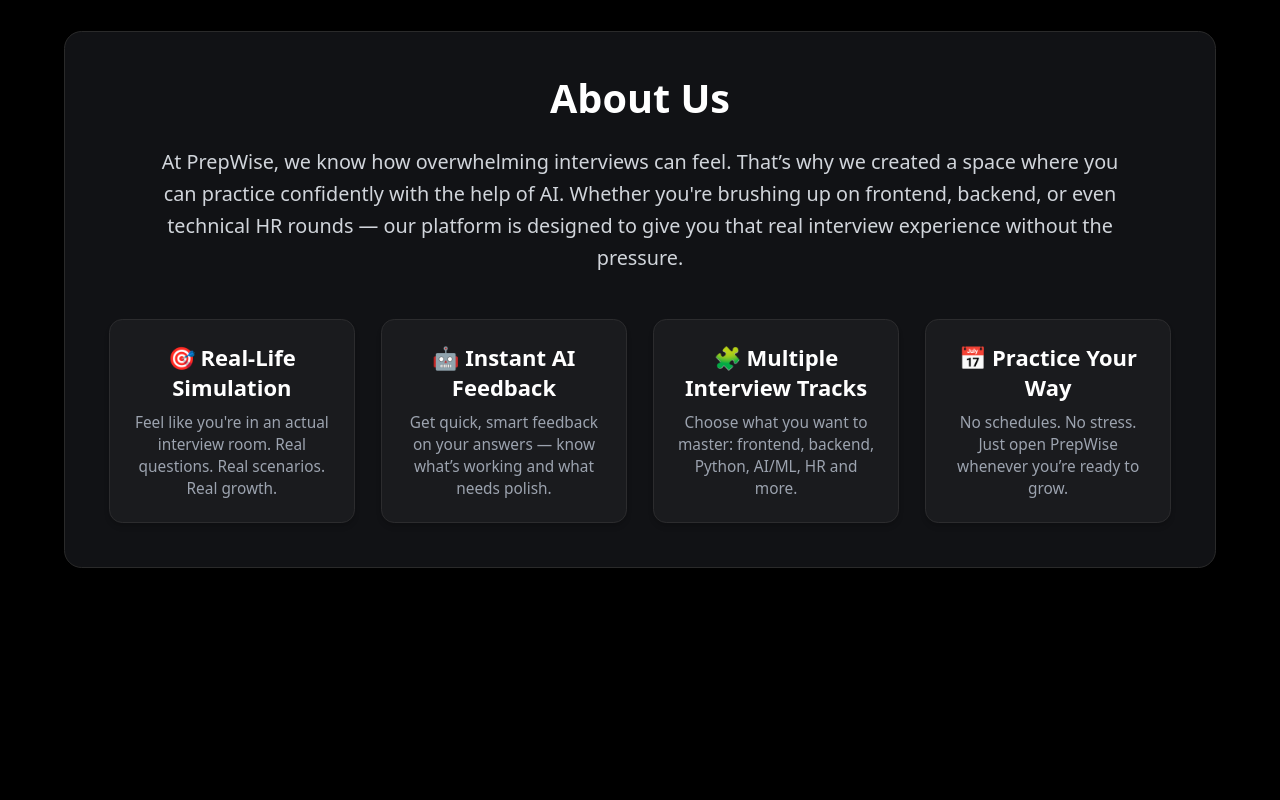
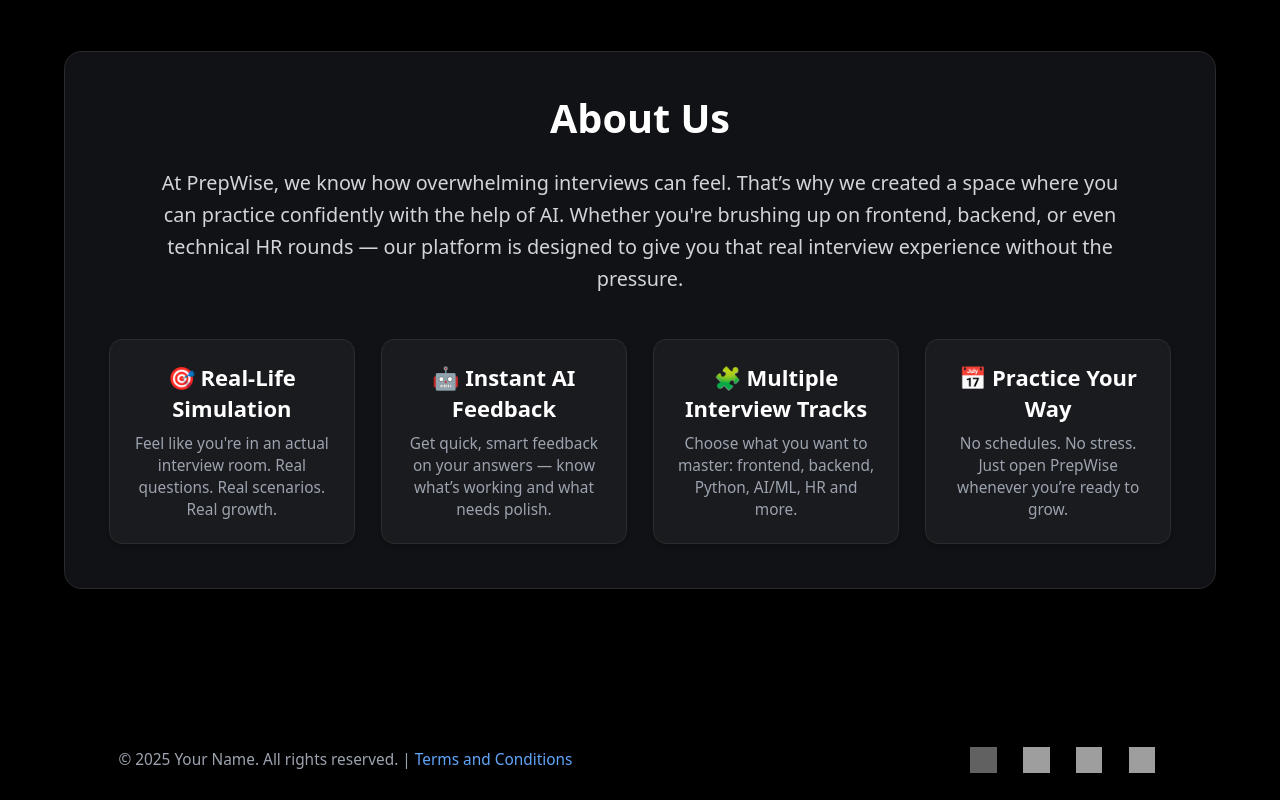
Before and after one commit to ShriKant114/AI-powerd-INterview, a plain HTML site: page index.html in a window 1280 px wide. Shown: the part 1616-2416 px from the top of the page. Before the commit the page ends 2237 px from the top, so only its background shows below. Drawn offline with nearby package versions, Linux system fonts and the light colour scheme; grey boxes are pictures that could not be loaded.

Commit message:
Update index.html

```diff
--- a/index.html
+++ b/index.html
@@ -14,15 +14,18 @@
 <body class="bg-black text-white">
 
   <!-- Navbar -->
-  <nav class="max-w-screen-xl mx-auto flex justify-between items-center px-6 py-4 border-b border-gray-800">
-    <div class="text-2xl font-bold">PrepWise</div>
-    <div>
-      <img src="hero.png" alt="User Avatar" class="w-10 h-10 rounded-full border-2 border-white" />
+  <nav class="max-w-screen-xl mx-auto flex justify-between items-center px-6 py-4 ">
+    <div class="text-2xl font-bold" style="margin-left: 3%;">#AiInterview</div>
+     <div>
+      <div class="text-1.5xl">By Shrikant ..</div>
+
     </div>
   </nav>
 
   <!-- Hero Section -->
+
   <section class="max-w-screen-xl mx-auto flex flex-col-reverse md:flex-row items-center justify-between px-[5%] py-14 gap-10">
+
     <!-- Text Content -->
     <div class="max-w-xl text-center md:text-left">
       <h1 class="text-2xl md:text-3xl lg:text-4xl font-bold mb-6 leading-snug">
@@ -54,7 +57,7 @@
           <h3 class="text-2xl font-semibold">Frontend Dev Interview</h3>
         </div>
         <p class="text-gray-400 text-base mb-5 leading-relaxed">
-          This interview gives you the power to understand a real-life interview experience. This AI is the best frontend interview simulator — take this interview and gain real-world confidence.
+          This interview gives you the power to understand a real-life interview experience.dgsd sdfsdfd sgsd sdfs fsf ssdfdsd  This AI is the best sure and good vallyf rontend interview simulator — take this interview and gain real-world confidence.
         </p>
         <p class="text-yellow-400 text-base font-medium mb-5">⭐ 4.5/5</p>
         <div class="flex items-center justify-between">
@@ -194,6 +197,44 @@
 </section>
 <br>
 <br>
+<br>
+<br>
+<br>
+
+<footer class="bg-black text-white py-6" style="margin-left: 6.5%; margin-right: 7%;">
+  <div class="w-full px-4 sm:px-6 lg:px-8">
+    <div class="max-w-7xl mx-auto flex flex-col md:flex-row items-center justify-between">
+
+      <!-- Left: Text -->
+      <div class="text-sm text-gray-400 text-center md:text-left mb-4 md:mb-0">
+        © 2025 Your Name. All rights reserved. |
+        <a href="#" class="text-blue-400 hover:underline">Terms and Conditions</a>
+      </div>
+
+      <!-- Right: Icons only -->
+      <div class="flex space-x-6 justify-center">
+        <a href="https://github.com/yourusername" target="_blank" class="hover:scale-110 transition">
+          <img src="https://cdn.jsdelivr.net/gh/devicons/devicon/icons/github/github-original.svg" alt="GitHub" class="w-6 h-6 invert">
+        </a>
+        <a href="https://linkedin.com/in/yourusername" target="_blank" class="hover:scale-110 transition">
+          <img src="https://cdn-icons-png.flaticon.com/512/174/174857.png" alt="LinkedIn" class="w-6 h-6">
+        </a>
+        <a href="https://twitter.com/yourusername" target="_blank" class="hover:scale-110 transition">
+          <img src="https://cdn-icons-png.flaticon.com/512/733/733579.png" alt="Twitter" class="w-6 h-6">
+        </a>
+        <a href="https://instagram.com/yourusername" target="_blank" class="hover:scale-110 transition">
+          <img src="https://cdn-icons-png.flaticon.com/512/2111/2111463.png" alt="Instagram" class="w-6 h-6">
+        </a>
+      </div>
+
+    </div>
+  </div>
+</footer>
+
+
+
+
+
 
 </body>
 </html>
```
